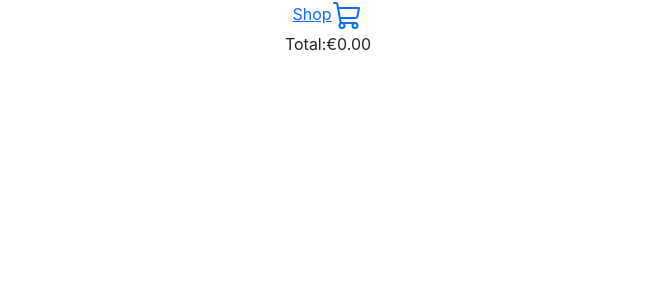
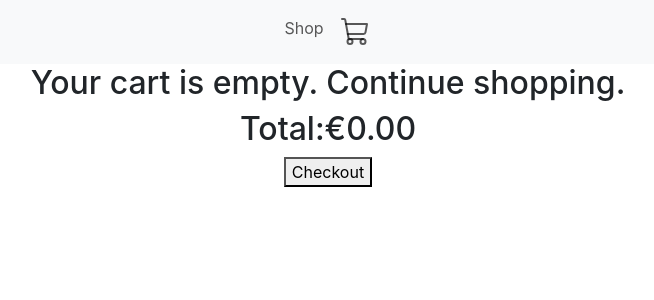
Before and after one commit to Victoriajuszkiewicz/shopping-cart-js, a React (Create React App) app: page /cart in a window 1280 px wide. Shown: the top 300 px of the page, without its empty margins (312-966 px from the left). Built offline with nearby package versions, Linux system fonts and the light colour scheme.

Commit message:
comments plus cleaner code

```diff
--- a/src/App.js
+++ b/src/App.js
@@ -1,26 +1,24 @@
+//Styling
 import "./App.css";
+//Stuff needed
 import { BrowserRouter as Router, Routes, Route } from "react-router-dom";
 import NavBar from "./components/NavBar.js";
+import { useEffect, useState } from "react";
+//Components
 import { Cart } from "./pages/Cart.js";
 import { Shop } from "./pages/Shop.js";
-import { useEffect, useState } from "react";
+// Randomise id
 import { v4 as uuidv4 } from "uuid";
 
 function App() {
+	//All data we get and display
 	const [allBooks, setAllBooks] = useState([]);
+	//All items clicked(added) to cart
+	const [cartItems, setCartItems] = useState([]);
 
 	useEffect(() => {
 		getBooks();
 	}, []);
-
-	const getDefaultCart = () => {
-		let cart = {};
-		for (let i = 0; i < allBooks.length; i++) {
-			cart[i] = 0;
-		}
-		return cart;
-	};
-	const [cartItems, setCartItems] = useState([]);
 
 	async function getBooks() {
 		try {
@@ -46,6 +44,9 @@
 			setCartItems(newCartItems);
 		} else {
 			const newCartItem = {
+				//uuidv4() is used to generate a unique ID for the newCartItem object being added to the cart
+				//WHY WE NEED IT? If we did not use a unique identifier like uuidv4(), we would need to rely on other properties of the item, such as its title or author, to identify it within the cart. However, this can lead to errors and inconsistencies if multiple items have the same title or author. By generating a unique identifier with uuidv4(), we can ensure that each item in the cart is uniquely identifiable, even if it shares other properties with other items.
+
 				id: uuidv4(),
 				author: item.author,
 				title: item.title,
@@ -57,14 +58,22 @@
 		}
 	}
 	function removeFromCart(id) {
+		console.log("Remove from cart", id);
+		// find the index of the item in the cartItems array that matches the id we passed in
 		const itemIndex = cartItems.findIndex((item) => item.id === id);
+		// check if the item was found in the cartItems array
 		if (itemIndex >= 0) {
+			// make a copy of the cartItems array so we can edit it without mutating the original state
 			const newCartItems = [...cartItems];
-			if (newCartItems[itemIndex].quantity > 1) {
-				newCartItems[itemIndex].quantity--;
-			} else {
-				newCartItems.splice(itemIndex, 1);
-			}
+			// check if the quantity of the item at the itemIndex is greater than 1
+			// if (newCartItems[itemIndex].quantity > 1) {
+			// 	newCartItems[itemIndex].quantity--;
+			// } else {
+			// remove the item from the newCartItems array using the splice() method
+			// the splice() method modifies the array in place and returns the removed item(s)
+			newCartItems.splice(itemIndex, 1);
+			// }
+			// update the state with the newCartItems array, which now reflects the removed item
 			setCartItems(newCartItems);
 		}
 	}
--- a/src/components/NavBar.js
+++ b/src/components/NavBar.js
@@ -4,13 +4,23 @@
 
 const NavBar = () => {
 	return (
-		<div classname="navbar">
-			<div classname="links">
-				<Link to="/">Shop</Link>
-				<Link to="/cart">
-					<ShoppingCart size={32} />
-				</Link>
-			</div>
+		<div>
+			<nav className="navbar navbar-expand-lg navbar-light bg-light justify-content-between">
+				<div className="collapse navbar-collapse" id="navbarNav">
+					<ul className="navbar-nav d-flex justify-content-center mx-auto">
+						<li className="nav-item active ">
+							<Link className="nav-link " to="/">
+								Shop
+							</Link>
+						</li>
+						<li>
+							<Link className="nav-link" to="/cart">
+								<ShoppingCart size={32} />
+							</Link>
+						</li>
+					</ul>
+				</div>
+			</nav>
 		</div>
 	);
 };
--- /dev/null
+++ b/src/pages/Cart.css
@@ -0,0 +1,3 @@
+#totalcart {
+	padding-bottom: 20px;
+}
--- a/src/pages/Cart.js
+++ b/src/pages/Cart.js
@@ -1,4 +1,5 @@
 import React from "react";
+import "./Cart.css";
 
 export const Cart = (props) => {
 	const { cartItems, removeFromCart, setCartItems } = props;
@@ -6,34 +7,50 @@
 	console.log("this is what you need", cartItems);
 
 	function totalPrice(cartItems = []) {
+		// initialize a variable to keep track of the total price(when there is zero items the total is zero initially)
 		let total = 0;
+		// log the current value of the total variable to the console
 		console.log(total);
+		// use the map() method to iterate over each item in the cartItems array
+		// and update the total variable by multiplying the item's quantity and price properties
 		cartItems.map((item) => (total = total + item.quantity * item.price));
-
+		// return the final value of the total variable
 		return total;
 	}
 	const handleAddQuantity = (id) => {
+		// make a copy of the cart items array so we can edit it without mutating the original state
 		const newCartItems = [...cartItems];
+		// find the index of the item in the newCartItems array that matches the id we passed in
 		const itemIndex = newCartItems.findIndex((item) => item.id === id);
+		// increment the quantity property of the item at that index by 1
 		newCartItems[itemIndex].quantity++;
+		// update the state with the newCartItems array, which now includes the updated quantity value
 		setCartItems(newCartItems);
 	};
-
 	const handleSubtractQuantity = (id) => {
+		//makes copy of a cartItems
 		const newCartItems = [...cartItems];
+		//checks if there is item with this id
 		const itemIndex = newCartItems.findIndex((item) => item.id === id);
-
+		// if the quantity of cartItems is bigger than 1 then we can substract
 		if (newCartItems[itemIndex].quantity > 1) {
 			newCartItems[itemIndex].quantity--;
+			//update the state with new quantuty
 			setCartItems(newCartItems);
 		} else {
-			// Remove the item from the cart
+			// Remove the item from the cart(when is 1 remove completly)
 			removeFromCart(id);
 		}
 	};
 
 	return (
 		<div>
+			{cartItems < 1 ? (
+				<h2>Your cart is empty. Continue shopping.</h2>
+			) : (
+				<h2>Your items</h2>
+			)}
+
 			<div>
 				{cartItems &&
 					cartItems.map((i) => {
@@ -46,12 +63,15 @@
 								<p>Quantity:{i.quantity}</p>
 								<button onClick={() => handleAddQuantity(i.id)}>+</button>
 								<button onClick={() => handleSubtractQuantity(i.id)}>-</button>
-								<button onClick={() => removeFromCart(i)}>x</button>
+								<button onClick={() => removeFromCart(i.id)}>x</button>
 							</div>
 						);
 					})}
 			</div>
-			<p>Total:€{totalPrice(cartItems).toFixed(2)} </p>
+			<div className="container" id="totalcart">
+				<h2>Total:€{totalPrice(cartItems).toFixed(2)} </h2>
+				<button>Checkout</button>
+			</div>
 		</div>
 	);
 };
```
